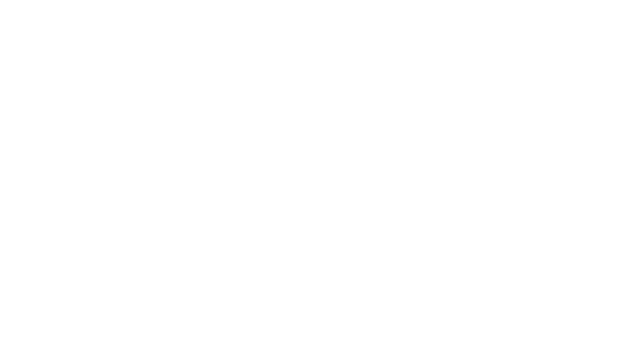
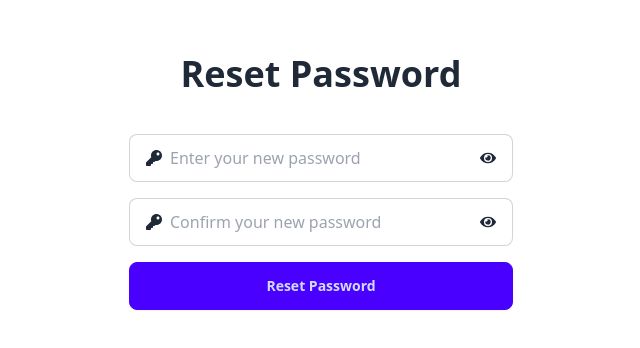
Before and after one commit to PrinceInScripts/Task1-Registration-form-Bharat-Intern, a React (Vite) app in the folder client/: page /reset-password/1 in a window 1280 px wide. Before the commit this address had no page. Shown: the part 250-598 px from the top of the page, without its empty margins (319-959 px from the left). Built offline with nearby package versions, Linux system fonts and the light colour scheme.

Commit message:
done resetPassword

```diff
--- a/client/src/App.jsx
+++ b/client/src/App.jsx
@@ -6,6 +6,7 @@ import { toast } from "react-toastify";
 import Signup from "./page/Signup/Signup"
 import Login from "./page/Login/Login";
 import ForgotPassword from "./page/ForgotPassword/forgotPassword";
+import ResetPassword from "./page/ResetPassword/ResetPassword";
 
 
 
@@ -19,6 +20,7 @@ function App() {
       <Route path="/login" element={<Login />} />
       <Route path="/forgot-password" element={<ForgotPassword />} />
 
+      <Route path="/reset-password/:resetPasswordToken" element={<ResetPassword/>}/>
 
     </Routes>
   );
--- /dev/null
+++ b/client/src/page/ResetPassword/ResetPassword.jsx
@@ -0,0 +1,129 @@
+import React, { useState } from "react";
+import { useDispatch } from "react-redux";
+import { useNavigate, useParams } from "react-router-dom";
+import { toast } from "react-toastify";
+import { resetPassword } from "../../redux/slice/authSlice";
+import { FaEye, FaEyeSlash, FaUser } from "react-icons/fa";
+import { FaKey } from "react-icons/fa";
+
+function ResetPassword() {
+  const dispatch = useDispatch();
+  const navigate = useNavigate();
+  const { resetPasswordToken } = useParams();
+  const [showPassword, setShowPassword] = useState(false);
+  const [showConfPassword, setShowConfPassword] = useState(false);
+
+  const [data, setData] = useState({
+    password: "",
+    confirmPassword: "",
+  });
+
+  function handleUserInput(e) {
+    const { name, value } = e.target;
+    setData({
+      ...data,
+      [name]: value,
+    });
+  }
+
+  async function handleFormSubmit(e) {
+    e.preventDefault();
+
+    if (!data.password || !data.confirmPassword) {
+      toast.error("All fields are mandatory");
+      return;
+    }
+
+       if (data.password !== data.confirmPassword) {
+      toast.error("Both passwords should be the same");
+      return;
+    }
+
+    const response = await dispatch(
+      resetPassword({ ...data, resetPasswordToken })
+    );
+
+    if (response?.payload?.success) {
+    //   navigate("/login");
+    setData({
+        password: "",
+        confirmPassword: "",
+    })
+    }
+  }
+
+  function toggleShowPassword() {
+    setShowPassword(!showPassword);
+  }
+  function toggleShowConfPassword() {
+    setShowConfPassword(!showConfPassword);
+  }
+
+
+  return (
+    <div className="flex flex-col min-h-screen justify-center items-center">
+        <h1 className="text-center text-4xl font-bold">Reset Password</h1>
+        <div className="w-96 mx-4 lg:mx-auto mt-10">
+        <form onSubmit={handleFormSubmit} className="space-y-4">
+        <div className="mb-4">
+        <label className="input input-bordered flex items-center gap-2">
+        <FaKey />
+              <input
+              required
+              type="password"
+              name="password"
+              id="password"
+              placeholder="Enter your new password"
+              className="grow"
+              value={data.password}
+              onChange={handleUserInput}
+            />
+            {showPassword ? (
+              <FaEyeSlash
+                className="cursor-pointer"
+                onClick={toggleShowPassword}
+              />
+            ) : (
+              <FaEye className="cursor-pointer" onClick={toggleShowPassword} />
+            )}
+            </label>
+
+          </div>
+          <div>
+          <label className="input input-bordered flex items-center gap-2">
+          <FaKey />
+          <input
+              required
+              type="password"
+              name="confirmPassword"
+              id="confirmPassword"
+              placeholder="Confirm your new password"
+              className="grow"
+              value={data.confirmPassword}
+              onChange={handleUserInput}
+            />
+            {showPassword ? (
+              <FaEyeSlash
+                className="cursor-pointer"
+                onClick={toggleShowConfPassword}
+              />
+            ) : (
+              <FaEye
+                className="cursor-pointer"
+                onClick={toggleShowConfPassword}
+              />
+            )}
+            </label>
+
+          </div>
+          <button className="btn btn-primary w-full" type="submit">
+            Reset Password
+          </button>
+        </form>
+      </div>
+      </div>
+
+  );
+}
+
+export default ResetPassword;
```
Also changed, not shown: 2 other files (tests, documents, lock files or other folders).
